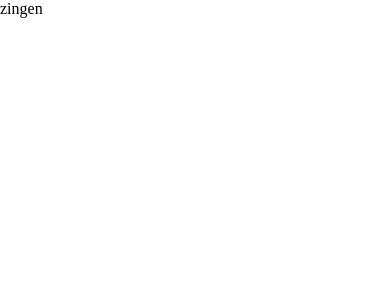
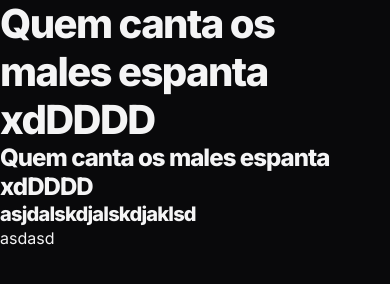
Before and after one commit to diegoveigass/projeto-zingen, a plain HTML site: page index.html in a window 390 px wide. Drawn offline with Linux system fonts and the light colour scheme.

Commit message:
Initial configuration of styles with media queries

```diff
--- a/index.html
+++ b/index.html
@@ -6,8 +6,17 @@
   <title>Zingen</title>
 
   <link rel="stylesheet" href="styles/index.css">
+
+  <link rel="preconnect" href="https://fonts.googleapis.com">
+  <link rel="preconnect" href="https://fonts.gstatic.com" crossorigin>
+  <link href="https://fonts.googleapis.com/css2?family=Inter:wght@100..900&display=swap" rel="stylesheet">
 </head>
 <body>
-  zingen
+  <h1>Quem canta os males espanta xdDDDD</h1>
+  <h2>Quem canta os males espanta xdDDDD</h2>
+  <h3>asjdalskdjalskdjaklsd</h3>
+  <ul>
+    <li>asdasd</li>
+  </ul>
 </body>
 </html>
--- a/styles/global.css
+++ b/styles/global.css
@@ -1,5 +1,85 @@
+*,
+*::after,
+*::before {
+  box-sizing: border-box;
+}
+
 * {
   margin: 0;
   padding: 0;
-  box-sizing: border-box;
+  font: inherit; /* font reset */
+
+  -webkit-font-smoothing: antialiased;
+  -moz-osx-font-smoothing: grayscale;
 }
+
+:root {
+  --bg-color: #09090b;
+  --surface-color: #18181b;
+  --stroke-color: #27272a;
+  --text-color-secondary: #a1a1aa;
+  --text-color-primary: #f4f4f5;
+
+  --brand-color-primary: #f7b733;
+  --brand-color-secondary: #fc4a1a;
+
+  --ff-sans: "Inter", system-ui, sans-serif;
+  --fw-base: 400;
+  --fw-md: 500;
+  --fw-bold: 800;
+
+  --fs-sm: 0.875rem;
+  --fs-base: 1rem;
+  --fs-lg: 1.25rem;
+  --fs-xl: 1.5rem;
+  --fs-2xl: 2.5rem;
+}
+
+html {
+  font-family: var(--ff-sans);
+  font-weight: var(--fw-base);
+  font-size: var(--fs-base);
+  line-height: 1.6;
+  color: var(--text-color-primary);
+}
+
+body {
+  background-color: var(--bg-color);
+}
+
+h1, h2, h3 {
+  line-height: 1.2;
+  color: var(--text-color-primary);
+  font-weight: var(--fw-bold);
+  letter-spacing: -0.04em;
+}
+
+h1 {
+  font-size: var(--fs-2xl);
+}
+
+h2 {
+  font-size: var(--fs-xl);
+}
+
+h3 {
+  font-size: var(--fs-lg);
+}
+
+a {
+  text-decoration: none;
+  color: inherit;
+}
+
+ul[role="list"] {
+  list-style: none;
+}
+
+/* 80em = 80*16 = 1280px */
+@media (width >= 80em) {
+  :root {
+    --fs-lg: 2rem;
+    --fs-xl: 3rem;
+    --fs-2xl: 4rem;
+  }
+}
```
